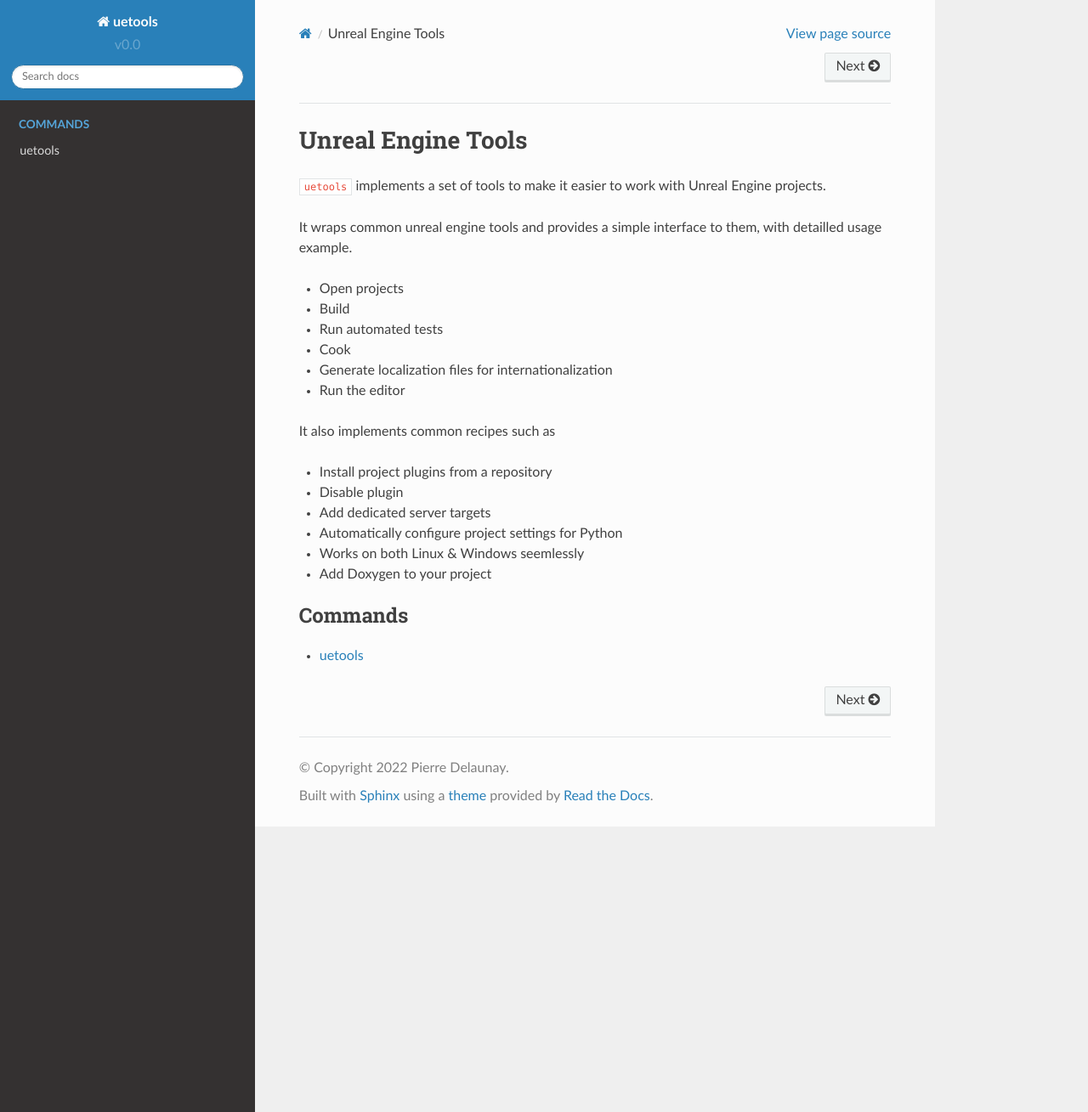
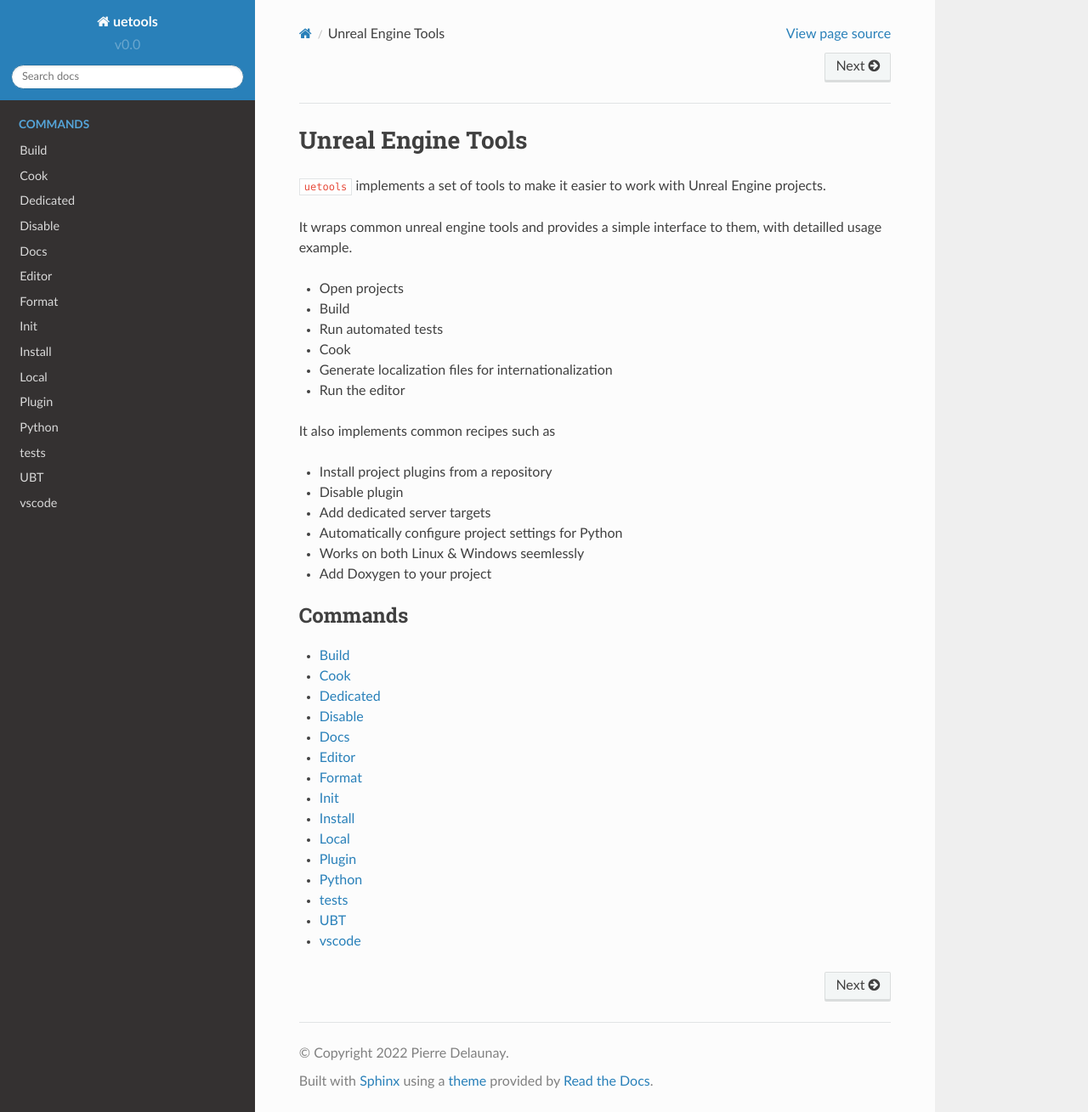
Before and after one commit to kiwi-lang/uetools, a Sphinx documentation site: the page built from docs/index.rst, in a window 1280 px wide and 1309 px high. Shown: the whole window at 85% size. Built offline with Sphinx 7.4.7 and the Read the Docs theme 2.0.0, drawn with Linux system fonts in a browser that asks for light colours; cross-references to code outside the pages are shown as plain code.

Commit message:
Add documentation

```diff
--- a/docs/api.rst
+++ /dev/null
@@ -1,7 +0,0 @@
-uetools
-=======
-
-.. automodule:: uetools
-    :members:
-    :undoc-members:
-    :show-inheritance:
--- /dev/null
+++ b/docs/commands/build.rst
@@ -0,0 +1,5 @@
+Build
+=====
+
+.. automodule:: uetools.commands.build
+   :members:
--- /dev/null
+++ b/docs/commands/cook.rst
@@ -0,0 +1,5 @@
+Cook
+====
+
+.. automodule:: uetools.commands.cook
+   :members:
--- /dev/null
+++ b/docs/commands/dedicated.rst
@@ -0,0 +1,5 @@
+Dedicated
+=========
+
+.. automodule:: uetools.commands.dedicated
+   :members:
--- /dev/null
+++ b/docs/commands/disable.rst
@@ -0,0 +1,5 @@
+Disable
+=======
+
+.. automodule:: uetools.commands.disable
+   :members:
--- /dev/null
+++ b/docs/commands/docs.rst
@@ -0,0 +1,5 @@
+Docs
+====
+
+.. automodule:: uetools.commands.docs
+   :members:
--- /dev/null
+++ b/docs/commands/editor.rst
@@ -0,0 +1,5 @@
+Editor
+======
+
+.. automodule:: uetools.commands.editor
+   :members:
--- /dev/null
+++ b/docs/commands/fmt.rst
@@ -0,0 +1,5 @@
+Format
+======
+
+.. automodule:: uetools.commands.fmt
+   :members:
--- /dev/null
+++ b/docs/commands/init.rst
@@ -0,0 +1,5 @@
+Init
+====
+
+.. automodule:: uetools.commands.init
+   :members:
--- /dev/null
+++ b/docs/commands/install.rst
@@ -0,0 +1,5 @@
+Install
+=======
+
+.. automodule:: uetools.commands.install
+   :members:
--- /dev/null
+++ b/docs/commands/local.rst
@@ -0,0 +1,5 @@
+Local
+=====
+
+.. automodule:: uetools.commands.local
+   :members:
--- /dev/null
+++ b/docs/commands/plugin.rst
@@ -0,0 +1,5 @@
+Plugin
+======
+
+.. automodule:: uetools.commands.plugin
+   :members:
--- /dev/null
+++ b/docs/commands/python.rst
@@ -0,0 +1,5 @@
+Python
+======
+
+.. automodule:: uetools.commands.python
+   :members:
--- /dev/null
+++ b/docs/commands/tests.rst
@@ -0,0 +1,5 @@
+tests
+=====
+
+.. automodule:: uetools.commands.tests
+   :members:
--- /dev/null
+++ b/docs/commands/ubt.rst
@@ -0,0 +1,5 @@
+UBT
+===
+
+.. automodule:: uetools.commands.ubt
+   :members:
--- /dev/null
+++ b/docs/commands/vscode.rst
@@ -0,0 +1,5 @@
+vscode
+======
+
+.. automodule:: uetools.commands.vscode
+   :members:
--- a/docs/index.rst
+++ b/docs/index.rst
@@ -1,9 +1,22 @@
 .. include:: ../README.rst
-
 
 
 .. toctree::
    :caption: Commands
    :maxdepth: 1
 
-   api
+   commands/build
+   commands/cook
+   commands/dedicated
+   commands/disable
+   commands/docs
+   commands/editor
+   commands/fmt
+   commands/init
+   commands/install
+   commands/local
+   commands/plugin
+   commands/python
+   commands/tests
+   commands/ubt
+   commands/vscode
```
Also changed, not shown: docs/commands/commands.rst (deleted).
